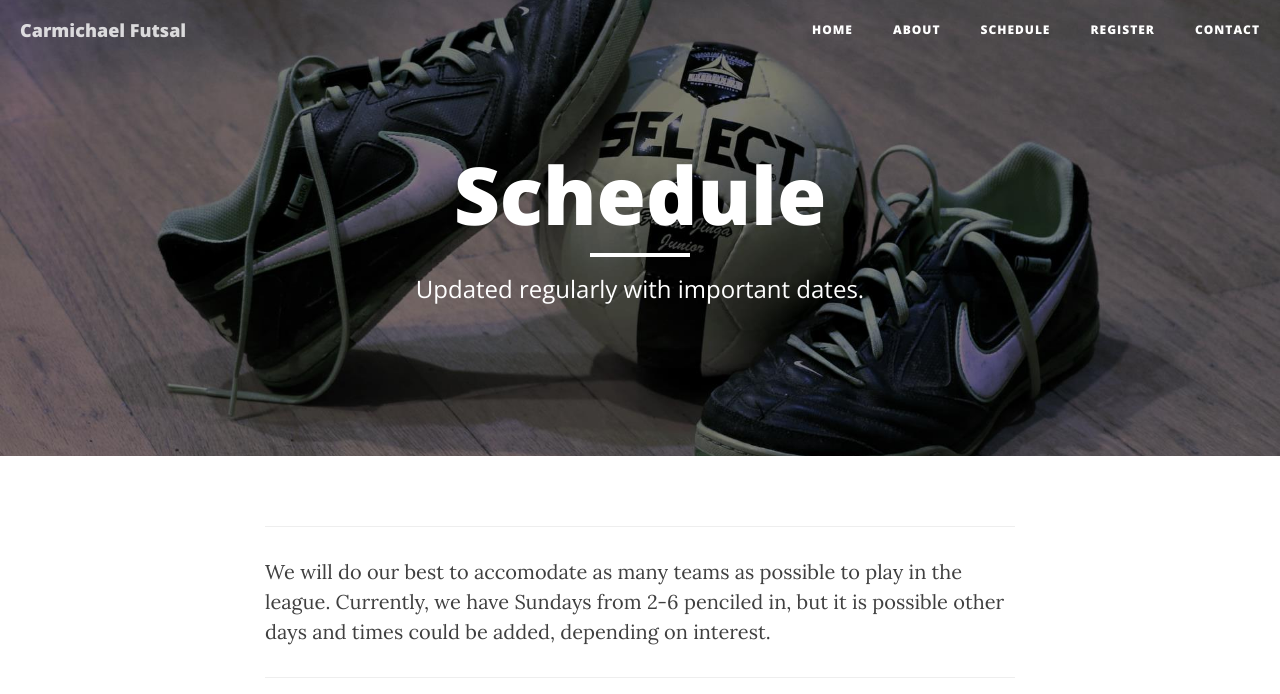
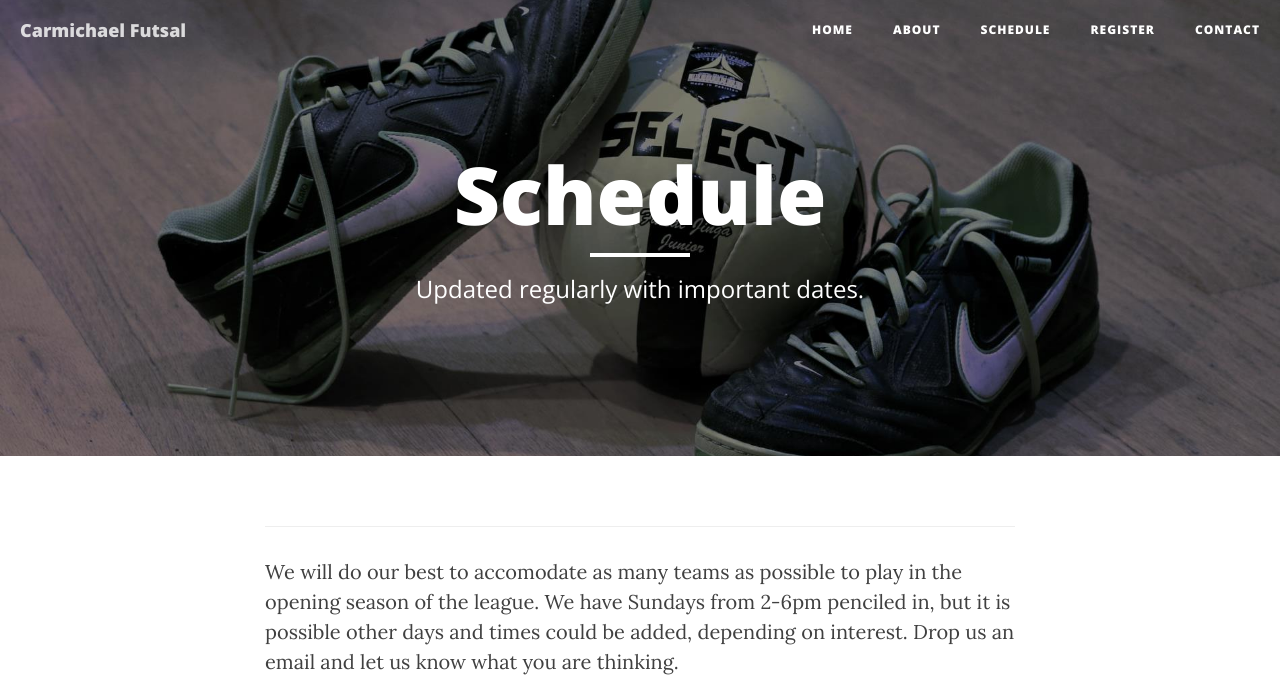
Before and after one commit to carmichaelfutsal/carmichaelfutsal.github.io, a Jekyll site: the page built from schedule.html, in a window 1280 px wide and 900 px high, cut to the strip 0-694 px from the top of the window. Built offline with Jekyll 4.4.1, drawn with Linux system fonts in a browser that asks for light colours; nearby versions of some CDN libraries.

Commit message:
text refinement

```diff
--- a/schedule.html
+++ b/schedule.html
@@ -6,7 +6,7 @@ header-img: "/img/bg-shoes-with-ball.jpg"
 ---
 
 <hr>
-<p>We will do our best to accomodate as many teams as possible to play in the league. Currently, we have Sundays from 2-6 penciled in, but it is possible other days and times could be added, depending on interest.</p>
+<p>We will do our best to accomodate as many teams as possible to play in the opening season of the league. We have Sundays from 2-6pm penciled in, but it is possible other days and times could be added, depending on interest. Drop us an email and let us know what you are thinking.</p>
 <hr>
 
 <div class="embed-responsive embed-responsive-4by3">
```
